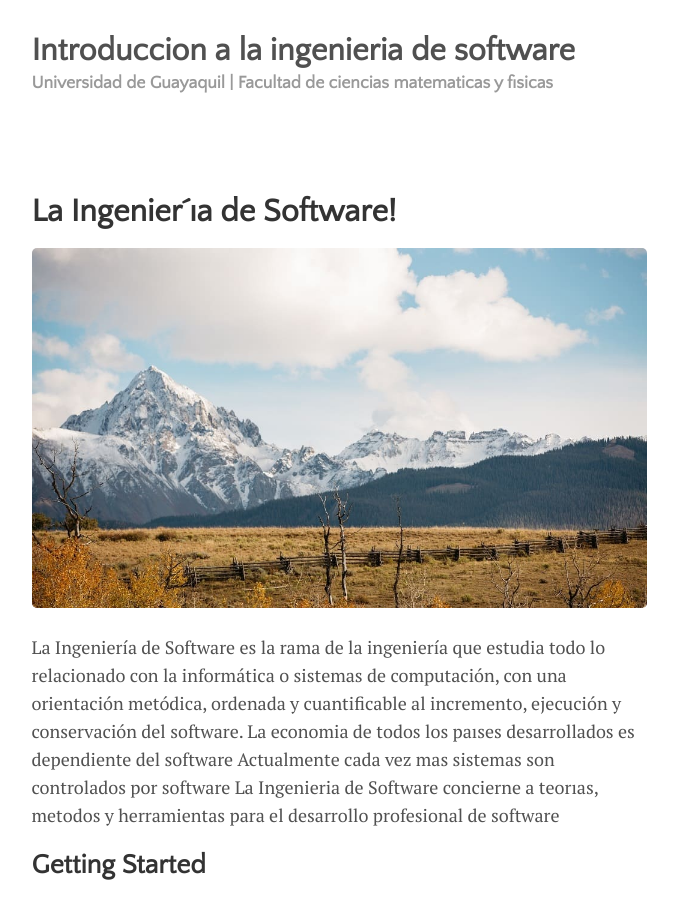
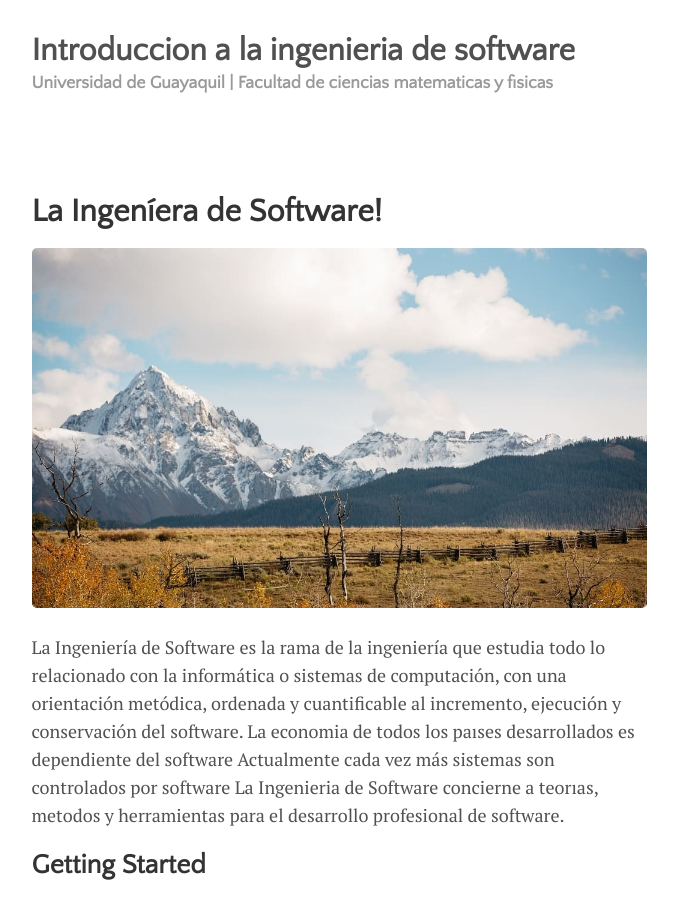
Before and after one commit to Junnlex/Trabajo, a Jekyll site: the page built from _posts/2016-01-01-welcome-to-lagrange.md, in a window 1280 px wide and 900 px high. Shown: the whole window, without its empty margins (301-979 px from the left). Built offline with Jekyll 4.4.1, drawn with Linux system fonts in a browser that asks for light colours.

Commit message:
Update 2016-01-01-welcome-to-lagrange.md

```diff
--- a/_posts/2016-01-01-welcome-to-lagrange.md
+++ b/_posts/2016-01-01-welcome-to-lagrange.md
@@ -1,15 +1,15 @@
 ---
 layout: post
-title: "La Ingenier´ıa de Software!"
+title: "La Ingeníera de Software!"
 author: "Alcivar Alex"
 categories: journal
 tags: [documentation,sample]
 image: mountains.jpg
 ---
 
-La Ingeniería de Software es la rama de la ingeniería que estudia todo lo relacionado con la informática o sistemas de computación, con una orientación metódica, ordenada y cuantificable al incremento, ejecución y conservación del software. La economia de todos los paıses desarrollados es dependiente del software Actualmente cada vez mas sistemas son controlados por software
+La Ingeniería de Software es la rama de la ingeniería que estudia todo lo relacionado con la informática o sistemas de computación, con una orientación metódica, ordenada y cuantificable al incremento, ejecución y conservación del software. La economia de todos los paıses desarrollados es dependiente del software Actualmente cada vez más sistemas son controlados por software
 La Ingenieria de Software concierne a teorıas, metodos y herramientas
-para el desarrollo profesional de software
+para el desarrollo profesional de software.
 
 ## Getting Started
 
```
